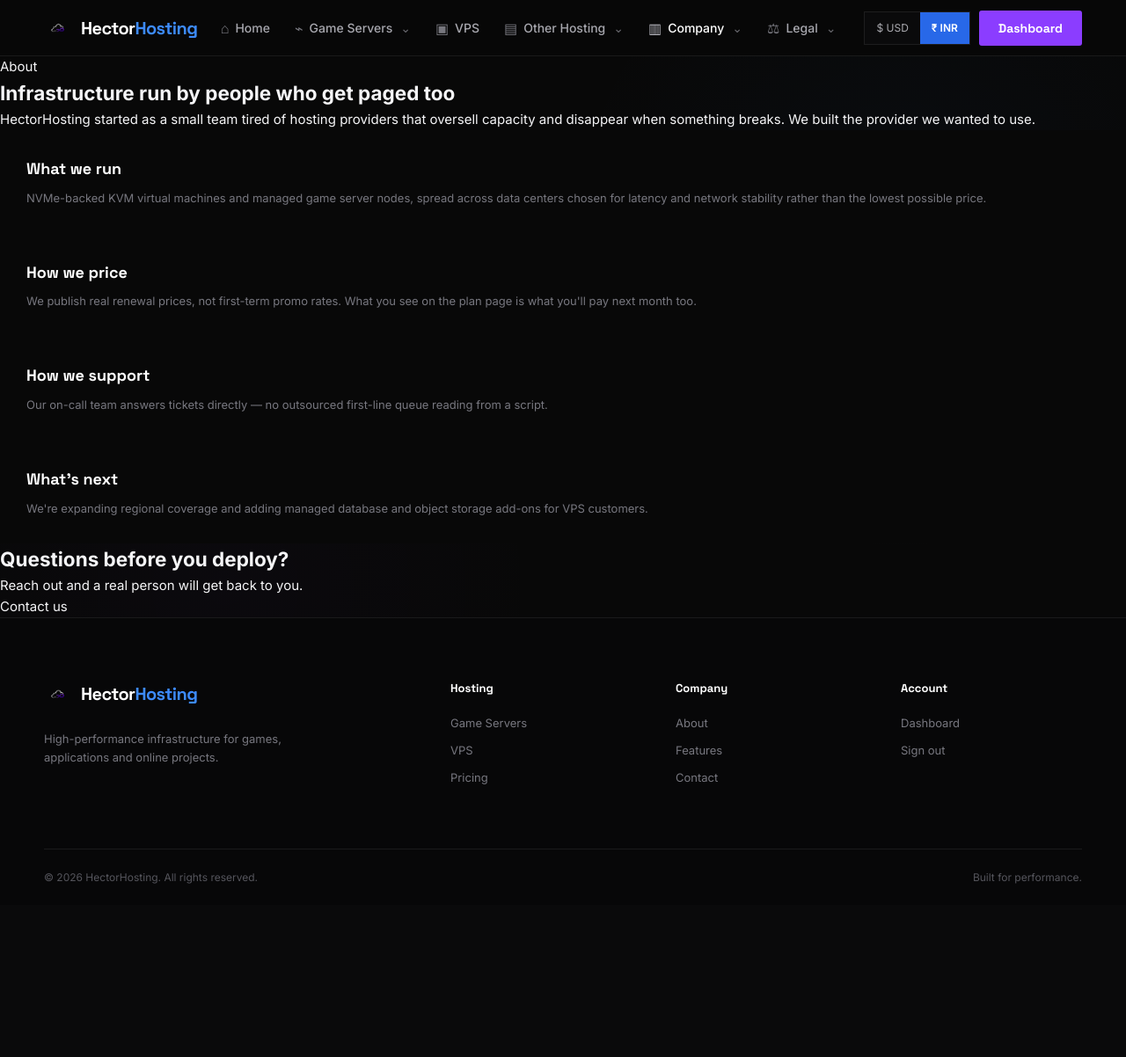
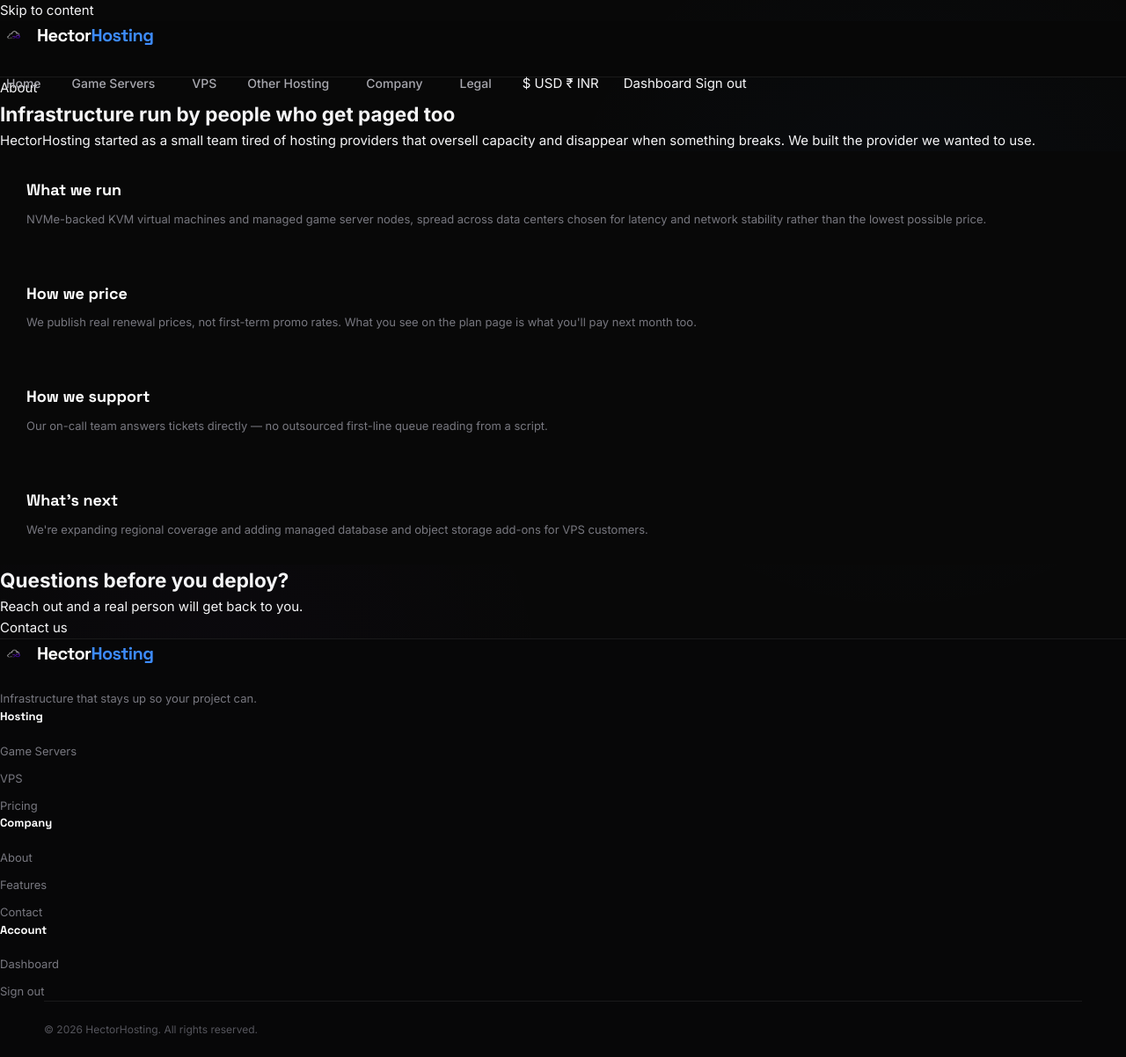
Before and after one commit to Wixzroot/hectorsite3, a Flask app: page /about in a window 1280 px wide. Shown: the whole page at 88% size. Before the commit the page ends 1005 px from the top, so only its background shows below. Run offline with Flask 3, Linux system fonts and the light colour scheme; the visitor is signed in with stand-in values (Sample User, id 1); parts of the project's set-up code (start-up, migrations or seed data) failed here and were passed over.

Commit message:
Update base.html

```diff
--- a/templates/base.html
+++ b/templates/base.html
@@ -8,7 +8,7 @@
 
   <meta
     name="description"
-    content="HectorHosting provides high-performance game servers, VPS hosting and reliable infrastructure."
+    content="HectorHosting provides high-performance game servers, VPS hosting and reliable infrastructure with DDoS protection."
   >
 
   <link
@@ -17,7 +17,6 @@
     href="{{ url_for('static', filename='img/logo.png') }}"
   >
 
-  <!-- Fonts -->
   <link rel="preconnect" href="https://fonts.googleapis.com">
   <link rel="preconnect" href="https://fonts.gstatic.com" crossorigin>
 
@@ -34,12 +33,22 @@
 
 <body>
 
-  <!-- HEADER -->
+  <!-- Skip Link -->
+  <div class="skip-link">
+    <a href="#main">Skip to content</a>
+  </div>
+
+
+  <!-- =========================
+       HEADER
+  ========================== -->
+
   <header class="site-header">
 
-    <div class="header-inner">
+    <div class="header-container">
 
-      <!-- LOGO -->
+      <!-- Logo -->
+
       <a href="{{ url_for('home') }}" class="brand">
 
         <img
@@ -55,7 +64,8 @@
       </a>
 
 
-      <!-- MOBILE BUTTON -->
+      <!-- Mobile Menu Toggle -->
+
       <input
         type="checkbox"
         id="nav-toggle"
@@ -64,8 +74,8 @@
 
       <label
         for="nav-toggle"
-        class="nav-toggle-label"
-        aria-label="Open navigation"
+        class="nav-burger"
+        aria-label="Toggle navigation"
       >
         <span></span>
         <span></span>
@@ -73,86 +83,200 @@
       </label>
 
 
-      <!-- NAVIGATION -->
+      <!-- Navigation -->
+
       <nav class="site-nav">
+
+        <!-- Home -->
 
         <a
           href="{{ url_for('home') }}"
-          class="{{ 'active' if request.endpoint == 'home' }}"
+          class="{{ 'is-active' if request.endpoint == 'home' }}"
         >
-          <span class="nav-icon">⌂</span>
-          Home
+
+          <svg viewBox="0 0 24 24" aria-hidden="true">
+            <path d="M3 10.5 12 3l9 7.5"></path>
+            <path d="M5.5 9.5V21h13V9.5"></path>
+            <path d="M9.5 21v-6h5v6"></path>
+          </svg>
+
+          <span>Home</span>
+
         </a>
 
 
+        <!-- Game Servers -->
+
         <a
           href="{{ url_for('game_servers') }}"
-          class="{{ 'active' if request.endpoint == 'game_servers' }}"
+          class="{{ 'is-active' if request.endpoint == 'game_servers' }}"
         >
-          <span class="nav-icon">⌁</span>
-          Game Servers
-          <span class="nav-arrow">⌄</span>
+
+          <svg viewBox="0 0 24 24" aria-hidden="true">
+            <path d="M7 8h10a5 5 0 0 1 4.8 6.4l-1.1 4A2.2 2.2 0 0 1 16.5 20l-2.5-2H10l-2.5 2a2.2 2.2 0 0 1-4.2-1.6l-1.1-4A5 5 0 0 1 7 8Z"></path>
+            <path d="M7 12v4"></path>
+            <path d="M5 14h4"></path>
+            <circle cx="16.5" cy="13" r=".8"></circle>
+            <circle cx="18.5" cy="15" r=".8"></circle>
+          </svg>
+
+          <span>Game Servers</span>
+
+          <svg
+            class="nav-chevron"
+            viewBox="0 0 24 24"
+            aria-hidden="true"
+          >
+            <path d="m6 9 6 6 6-6"></path>
+          </svg>
+
         </a>
 
 
+        <!-- VPS -->
+
         <a
           href="{{ url_for('vps') }}"
-          class="{{ 'active' if request.endpoint == 'vps' }}"
+          class="{{ 'is-active' if request.endpoint == 'vps' }}"
         >
-          <span class="nav-icon">▣</span>
-          VPS
+
+          <svg viewBox="0 0 24 24" aria-hidden="true">
+            <rect x="4" y="4" width="16" height="6" rx="1"></rect>
+            <rect x="4" y="14" width="16" height="6" rx="1"></rect>
+            <path d="M8 7h.01"></path>
+            <path d="M8 17h.01"></path>
+          </svg>
+
+          <span>VPS</span>
+
         </a>
 
 
-        <a href="{{ url_for('features') }}">
-          <span class="nav-icon">▤</span>
-          Other Hosting
-          <span class="nav-arrow">⌄</span>
+        <!-- Other Hosting -->
+
+        <a
+          href="{{ url_for('features') }}"
+          class="{{ 'is-active' if request.endpoint == 'features' }}"
+        >
+
+          <svg viewBox="0 0 24 24" aria-hidden="true">
+            <rect x="4" y="4" width="7" height="7" rx="1"></rect>
+            <rect x="13" y="4" width="7" height="7" rx="1"></rect>
+            <rect x="4" y="13" width="7" height="7" rx="1"></rect>
+            <rect x="13" y="13" width="7" height="7" rx="1"></rect>
+          </svg>
+
+          <span>Other Hosting</span>
+
+          <svg
+            class="nav-chevron"
+            viewBox="0 0 24 24"
+            aria-hidden="true"
+          >
+            <path d="m6 9 6 6 6-6"></path>
+          </svg>
+
         </a>
 
 
+        <!-- Company -->
+
         <a
           href="{{ url_for('about') }}"
-          class="{{ 'active' if request.endpoint == 'about' }}"
+          class="{{ 'is-active' if request.endpoint == 'about' }}"
         >
-          <span class="nav-icon">▥</span>
-          Company
-          <span class="nav-arrow">⌄</span>
+
+          <svg viewBox="0 0 24 24" aria-hidden="true">
+            <path d="M4 21h16"></path>
+            <path d="M6 21V5h8v16"></path>
+            <path d="M14 9h4v12"></path>
+            <path d="M8.5 8h2"></path>
+            <path d="M8.5 12h2"></path>
+            <path d="M8.5 16h2"></path>
+          </svg>
+
+          <span>Company</span>
+
+          <svg
+            class="nav-chevron"
+            viewBox="0 0 24 24"
+            aria-hidden="true"
+          >
+            <path d="m6 9 6 6 6-6"></path>
+          </svg>
+
         </a>
 
 
-        <a href="{{ url_for('contact') }}">
-          <span class="nav-icon">⚖</span>
-          Legal
-          <span class="nav-arrow">⌄</span>
+        <!-- Legal -->
+
+        <a
+          href="{{ url_for('contact') }}"
+          class="{{ 'is-active' if request.endpoint == 'contact' }}"
+        >
+
+          <svg viewBox="0 0 24 24" aria-hidden="true">
+            <path d="M12 3v18"></path>
+            <path d="M5 7h14"></path>
+            <path d="M7 7 4 14h6L7 7Z"></path>
+            <path d="M17 7l-3 7h6l-3-7Z"></path>
+            <path d="M4 18h6"></path>
+            <path d="M14 18h6"></path>
+          </svg>
+
+          <span>Legal</span>
+
+          <svg
+            class="nav-chevron"
+            viewBox="0 0 24 24"
+            aria-hidden="true"
+          >
+            <path d="m6 9 6 6 6-6"></path>
+          </svg>
+
         </a>
 
-      </nav>
+
+        <!-- Currency -->
+
+        <div class="nav-currency">
+
+          <span class="currency-usd">
+            $ USD
+          </span>
+
+          <span class="currency-active">
+            ₹ INR
+          </span>
+
+        </div>
 
 
-      <!-- RIGHT SIDE -->
-      <div class="header-actions">
+        <!-- Authentication -->
 
-        <div class="currency-switcher">
-          <span>$ USD</span>
-          <strong>₹ INR</strong>
-        </div>
-
+        <div class="nav-auth">
 
           {% if current_user.is_authenticated %}
 
             <a
               href="{{ url_for('dashboard') }}"
-            class="header-button"
+              class="nav-dashboard"
             >
               Dashboard
+            </a>
+
+            <a
+              href="{{ url_for('logout') }}"
+              class="nav-get-started"
+            >
+              Sign out
             </a>
 
           {% else %}
 
             <a
               href="{{ url_for('register') }}"
-            class="header-button"
+              class="nav-get-started"
             >
               Get Started
             </a>
@@ -161,22 +285,25 @@
 
         </div>
 
+      </nav>
+
     </div>
 
   </header>
 
 
-  <!-- FLASH MESSAGES -->
+  <!-- Flash Messages -->
+
   {% with messages = get_flashed_messages(with_categories=true) %}
 
     {% if messages %}
 
-      <div class="flash-container">
+      <div class="flash-stack">
 
-        {% for category, message in messages %}
+        {% for category, msg in messages %}
 
           <div class="flash flash-{{ category }}">
-            {{ message }}
+            {{ msg }}
           </div>
 
         {% endfor %}
@@ -188,7 +315,8 @@
   {% endwith %}
 
 
-  <!-- MAIN -->
+  <!-- Main -->
+
   <main id="main">
 
     {% block content %}{% endblock %}
@@ -196,10 +324,11 @@
   </main>
 
 
-  <!-- FOOTER -->
+  <!-- Footer -->
+
   <footer class="site-footer">
 
-    <div class="footer-inner">
+    <div class="footer-container">
 
       <div class="footer-brand">
 
@@ -218,8 +347,7 @@
         </a>
 
         <p>
-          High-performance infrastructure for games,
-          applications and online projects.
+          Infrastructure that stays up so your project can.
         </p>
 
       </div>
@@ -300,10 +428,6 @@
         © 2026 HectorHosting. All rights reserved.
       </span>
 
-      <span>
-        Built for performance.
-      </span>
-
     </div>
 
   </footer>
```
Lines whose indentation alone changed are shown as unchanged.
